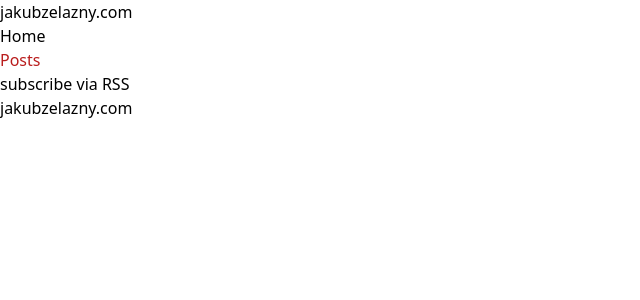
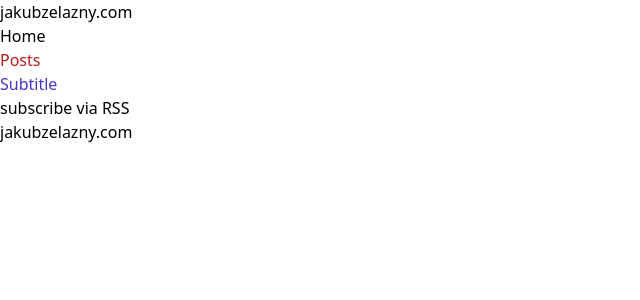
Before and after one commit to jakubzelazny/jakubzelazny.com, a Jekyll site: the page built from index.html, in a window 1280 px wide. Shown: the top 300 px of the page, without its empty margins (0-640 px from the left). Built offline with Jekyll 4.4.1, drawn with Linux system fonts in a browser that asks for light colours.

Commit message:
Add css versioning

```diff
--- a/_includes/head.html
+++ b/_includes/head.html
@@ -11,7 +11,10 @@
     content="{% if page.excerpt %}{{ page.excerpt | strip_html | strip_newlines | truncate: 160 }}{% else %}{{ site.title }}{% endif %}"
   />
 
-  <link rel="stylesheet" href="/assets/css/style.css" />
+  <link
+    rel="stylesheet"
+    href="/assets/css/style.css?v={{site.time | date: '%s'}}"
+  />
   <link
     rel="canonical"
     href="{{ page.url | replace:'index.html','' | prepend: site.url }}"
--- a/index.html
+++ b/index.html
@@ -4,7 +4,8 @@
 
 <div class="home">
 
-  <h1 class="page-heading text-red-700">Posts</h1>
+  <h1 class="text-red-700 page-heading">Posts</h1>
+  <h2 class="text-indigo-700">Subtitle</h2>
 
   <ul class="post-list">
     {% for post in site.posts %}
--- a/postcss.config.js
+++ b/postcss.config.js
@@ -1,9 +1,11 @@
 // postcss.config.js
+
+const cssnano = require("cssnano")({ preset: "default" })
 
 module.exports = {
   plugins: [
     require("autoprefixer"),
     require("tailwindcss")("./tailwind.config.js"),
-    require("cssnano")({ preset: "default" }),
+    ...(process.env.NODE_ENV === "production" ? [cssnano] : []),
   ],
 }
```
Also changed, not shown: assets/css/style.css (+1 -1 lines).
